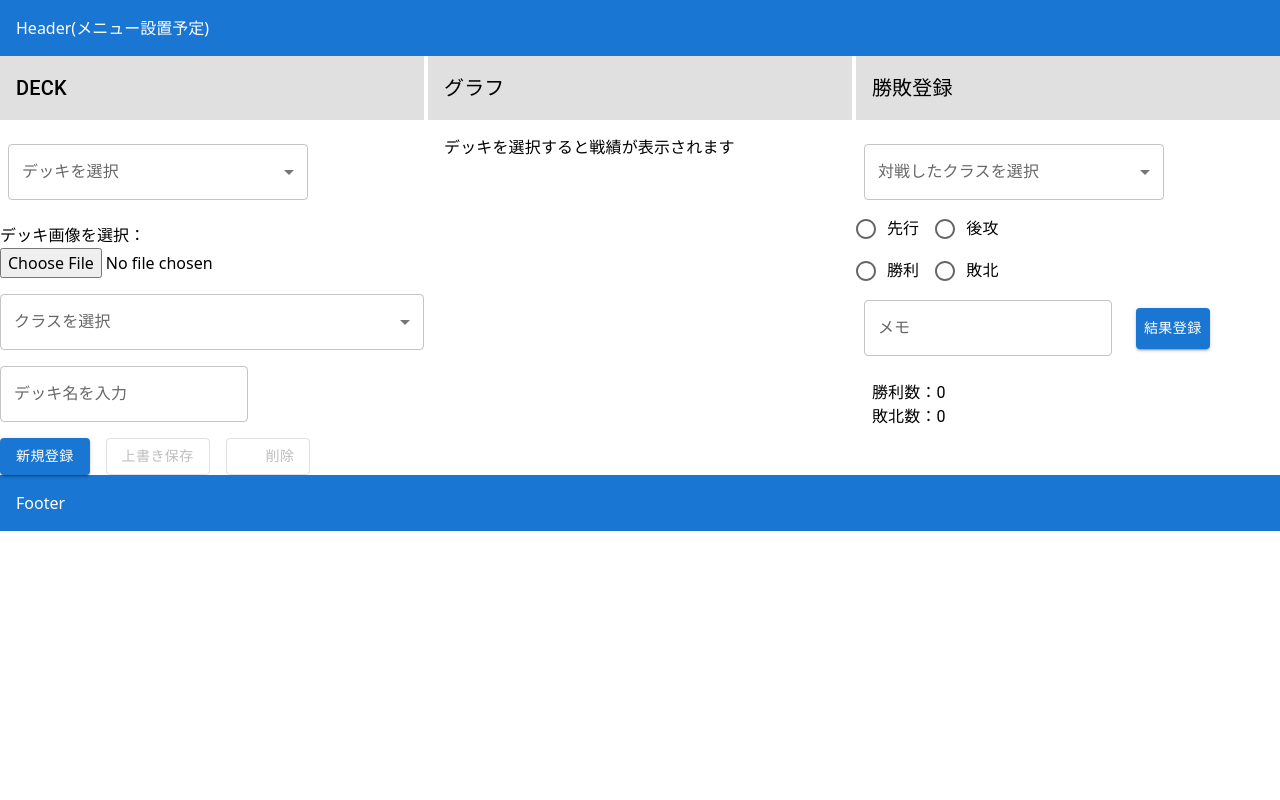
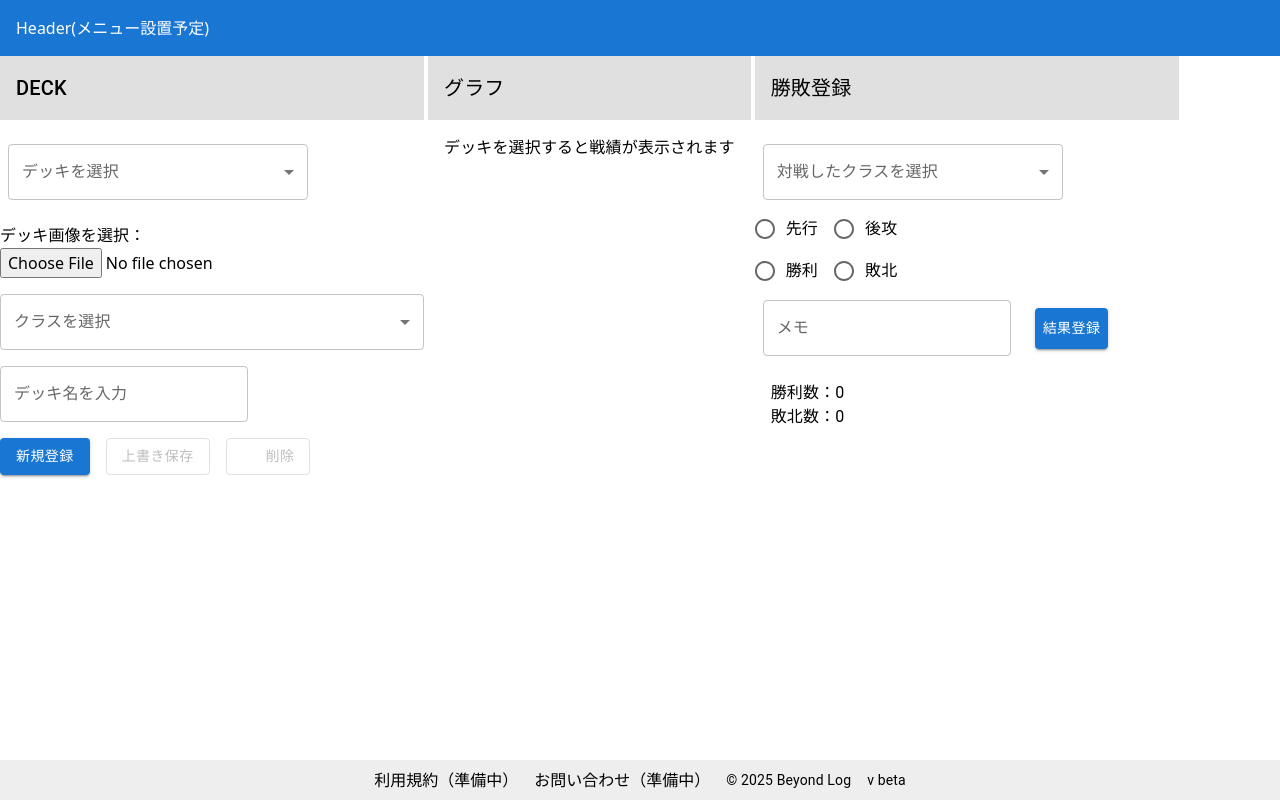
Before and after one commit to narudev4/beyond-log, a Next.js app: page /dashboard in a window 1280 px wide. Built offline with nearby package versions, Linux system fonts and the light colour scheme; some icons are missing.

Commit message:
Fotter仮実装

```diff
--- a/src/app/components/Footer.jsx
+++ b/src/app/components/Footer.jsx
@@ -1,10 +1,38 @@
-import { Box } from "@mui/material";
-import React from 'react'
+"use client";
+import { Box, Typography, Stack, Link } from "@mui/material";
 
-const Footer = () => (
-	<Box sx={{ bgcolor: "primary.main", color: "white", p:2 }}>
-		Footer
-	</Box>
-);
+const Footer = () => {
+  return (
+    <Box
+      component="footer"
+      sx={{
+				position: "fixed",
+        bottom: 0,
+				left: 0,
+				width: "100%",
+        backgroundColor: "grey.200",
+        color: "black",
+        py: 1,
+				zIndex: (theme) => theme.zIndex.appBar,
+      }}
+    >
+      <Stack
+        spacing={2}
+        alignItems="center"
+        justifyContent="center"
+        direction="row"
+      >
+        <Link href="#" underline="hover" color="inherit">
+          利用規約（準備中）
+        </Link>
+        <Link href="#" underline="hover" color="inherit">
+          お問い合わせ（準備中）
+        </Link>
+        <Typography variant="body2">© 2025 Beyond Log</Typography>
+        <Typography variant="body2">v beta</Typography>
+      </Stack>
+    </Box>
+  );
+};
 
 export default Footer;
--- a/src/app/dashboard/page.jsx
+++ b/src/app/dashboard/page.jsx
@@ -33,7 +33,7 @@ export default function DashboardPage() {
 
 			{/* グラフを表示するフォーム*/}
 			{/* MatchFormの登録内容(matches)を元に勝率グラフを更新 */}
-			<Grid size={4}>
+			<Grid item xs={12} md={4}>
 			{selectDeckId ? (
 						<WinRateGraph matches={matches}/> ): (
 						<Box>
--- a/src/app/layout.jsx
+++ b/src/app/layout.jsx
@@ -13,11 +13,11 @@ export default function RootLayout({ children }) {
     <html lang="ja">
       <meta name="viewport" content="width=device-width, initial-scale=1" />
       <body>
-        <Box sx={{ flexGrow: 1 }}>
+        <Box sx={{ pb: "64px" }}>
           <Header />
           {children}
+        </Box>
           <Footer />
-        </Box>
       </body>
     </html>
   );
```
